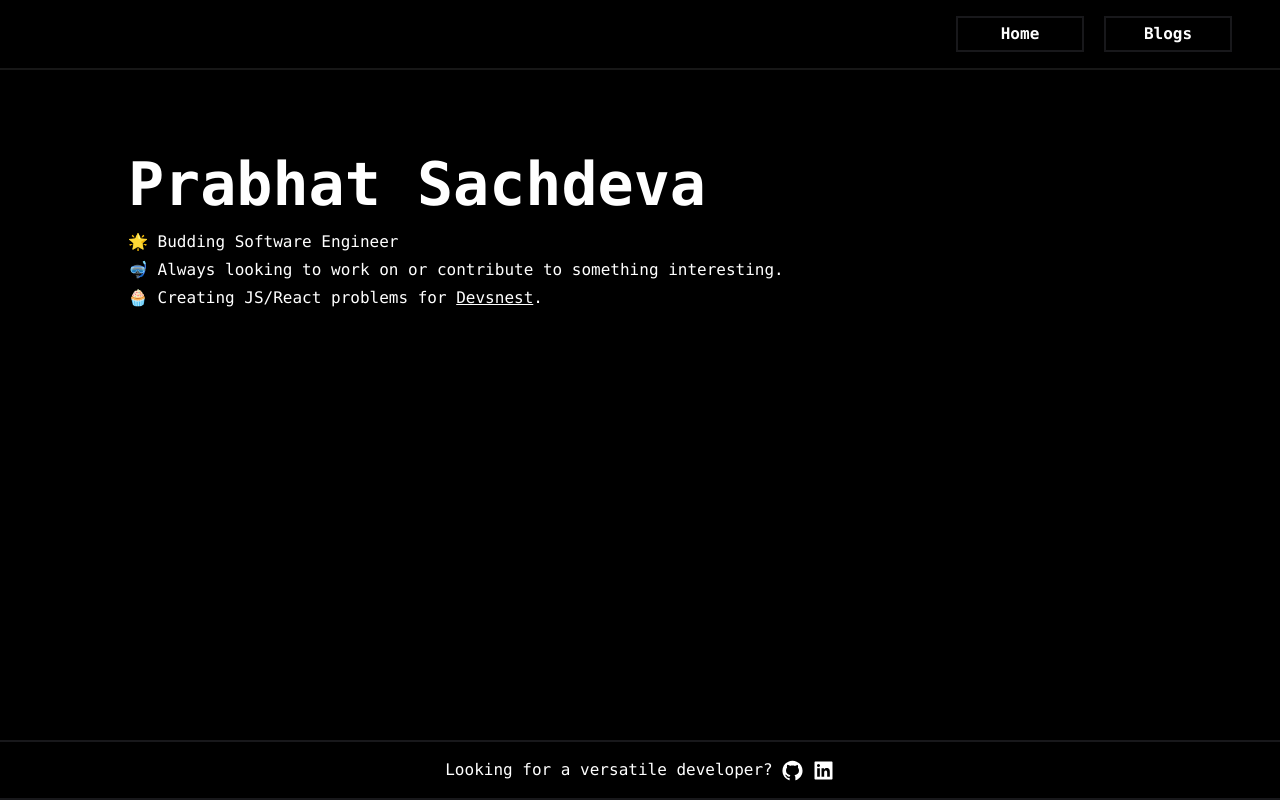
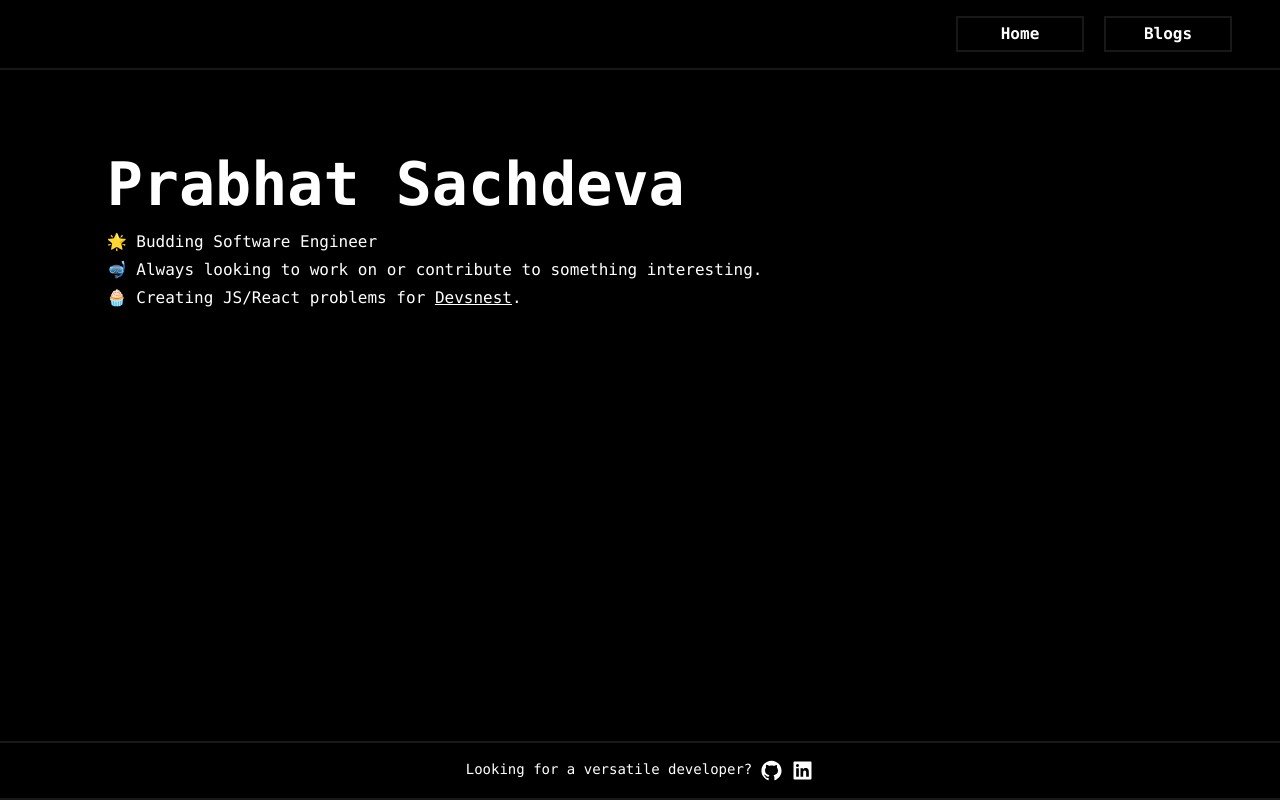
Before and after one commit to prabhatexit0/portexit0, a Next.js app: page /home in a window 1280 px wide. Built offline with nearby package versions, Linux system fonts and the light colour scheme.

Commit message:
padding fix

```diff
--- a/components/Contact.jsx
+++ b/components/Contact.jsx
@@ -1,7 +1,7 @@
 import { AiOutlineGithub, AiFillLinkedin } from 'react-icons/ai'
 
 export default function Contact() {
-	return <div className="font-mono w-full border-zinc-900 border-y-2 p-4 absolute bottom-0 flex gap-2 justify-center">
+	return <div className="font-mono w-full border-zinc-900 text-sm border-y-2 p-4 absolute bottom-0 flex gap-2 justify-center">
 		<p>Looking for a versatile developer?</p>
 		<div className="flex gap-2 items-center">
 			<a target="_blank" rel="noreferrer" href="https://www.linkedin.com/in/prabhatexit0/">
--- a/pages/home.jsx
+++ b/pages/home.jsx
@@ -12,8 +12,8 @@ export default function Home() {
   return (
     <Layout>
       <div className="font-mono h-80 w-full flex flex-col items-center mt-20">
-        <div className="w-4/5">
-          <div className="text-5xl laptop:text-6xl font-bold py-1">
+        <div className="w-10/12">
+          <div className="text-4xl laptop:text-6xl text-left font-bold py-1">
             Prabhat Sachdeva
           </div>
           <About />
```
